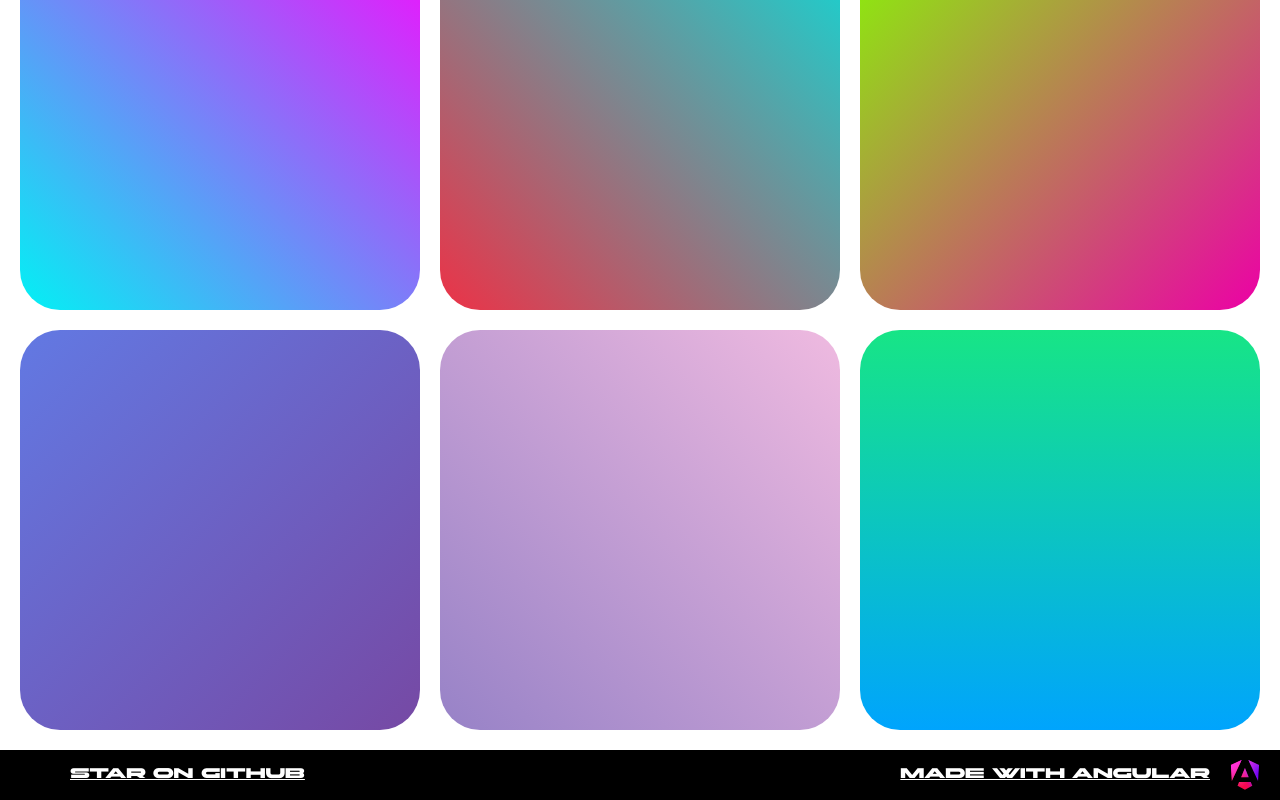
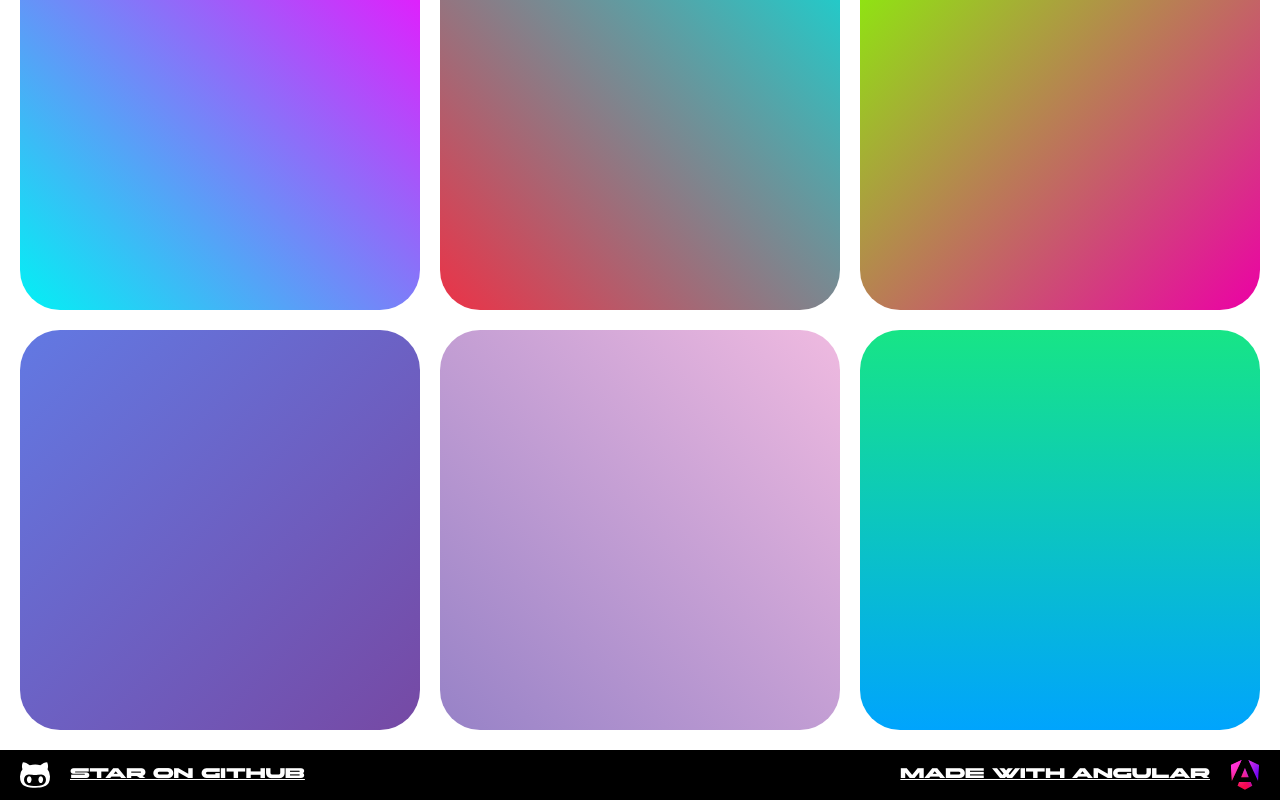
Before and after one commit to R2-D1/linear, an Angular app: page / in a window 1280 px wide. Shown: the part 1804-2604 px from the top of the page. Built offline with nearby package versions, Linux system fonts and the light colour scheme.

Commit message:
fix github logo color

```diff
--- a/src/app/components/footer/footer.component.html
+++ b/src/app/components/footer/footer.component.html
@@ -1,15 +1,15 @@
 <footer class="footer">
   <div class="container footer__container">
     <div class="footer__col">
-      <a class="footer__link" href="https://github.com/R2-D1/gradient" target="_blank">
-        <img ngSrc="/assets/images/github.svg" width="30" height="30" alt="angular logo">
+      <a class="footer__link"  href="https://github.com/R2-D1/gradient" target="_blank">
+        <img class="footer__logo github-logo" ngSrc="/assets/images/github.svg" width="30" height="30" alt="angular logo">
         Star on github
       </a>
     </div>
     <div class="footer__col">
       <a class="footer__link" href="https://angular.dev/" target="_blank">
         made with angular
-        <img ngSrc="/assets/images/angular.svg" width="30" height="30" alt="angular logo">
+        <img class="footer__logo" ngSrc="/assets/images/angular.svg" width="30" height="30" alt="angular logo">
       </a>
     </div>
   </div>
--- a/src/assets/styles/theme.css
+++ b/src/assets/styles/theme.css
@@ -22,4 +22,8 @@
       filter: invert(0);
     }
   }
+
+  .github-logo {
+    filter: invert(1);
+  }
 }
```
